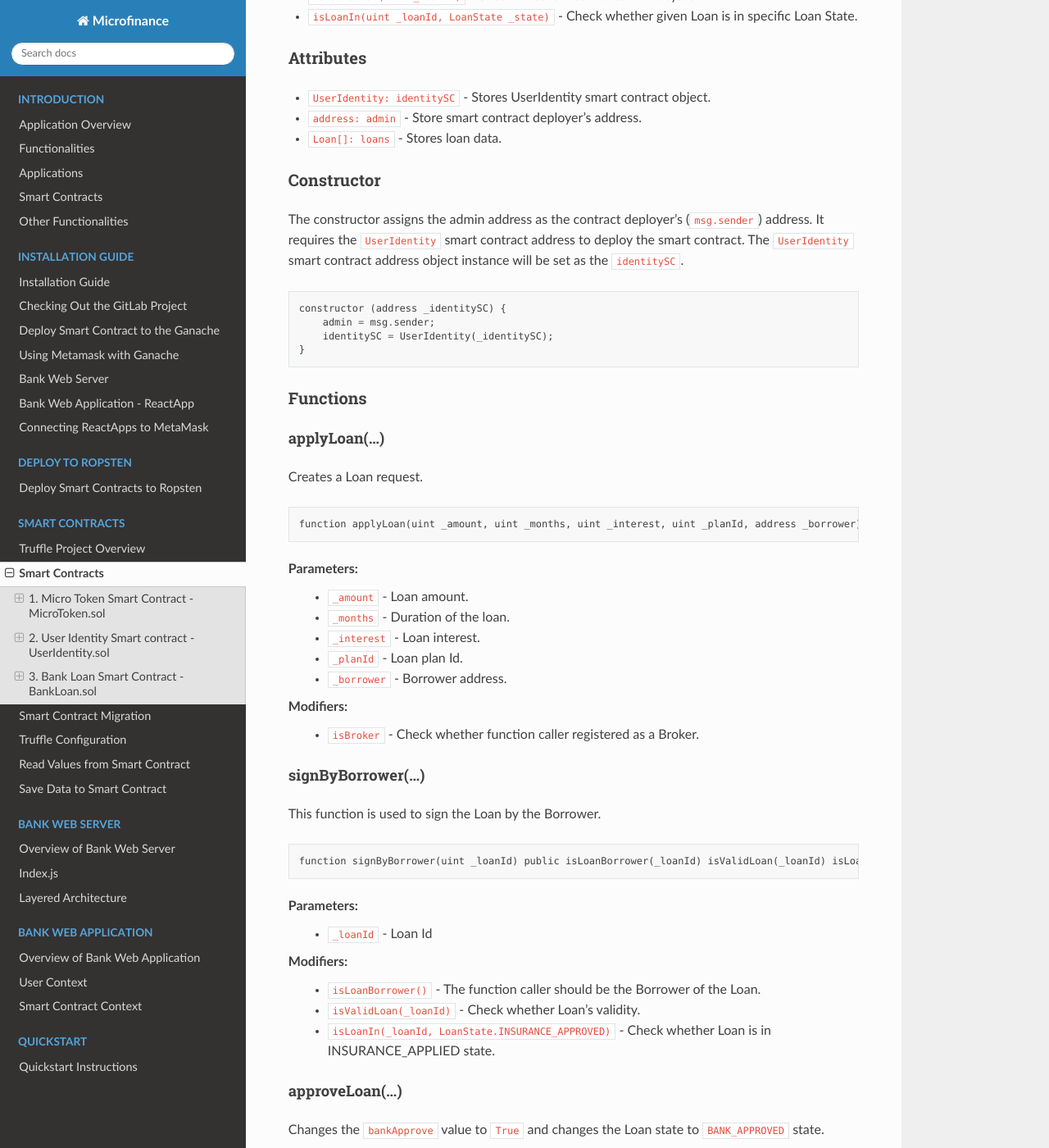
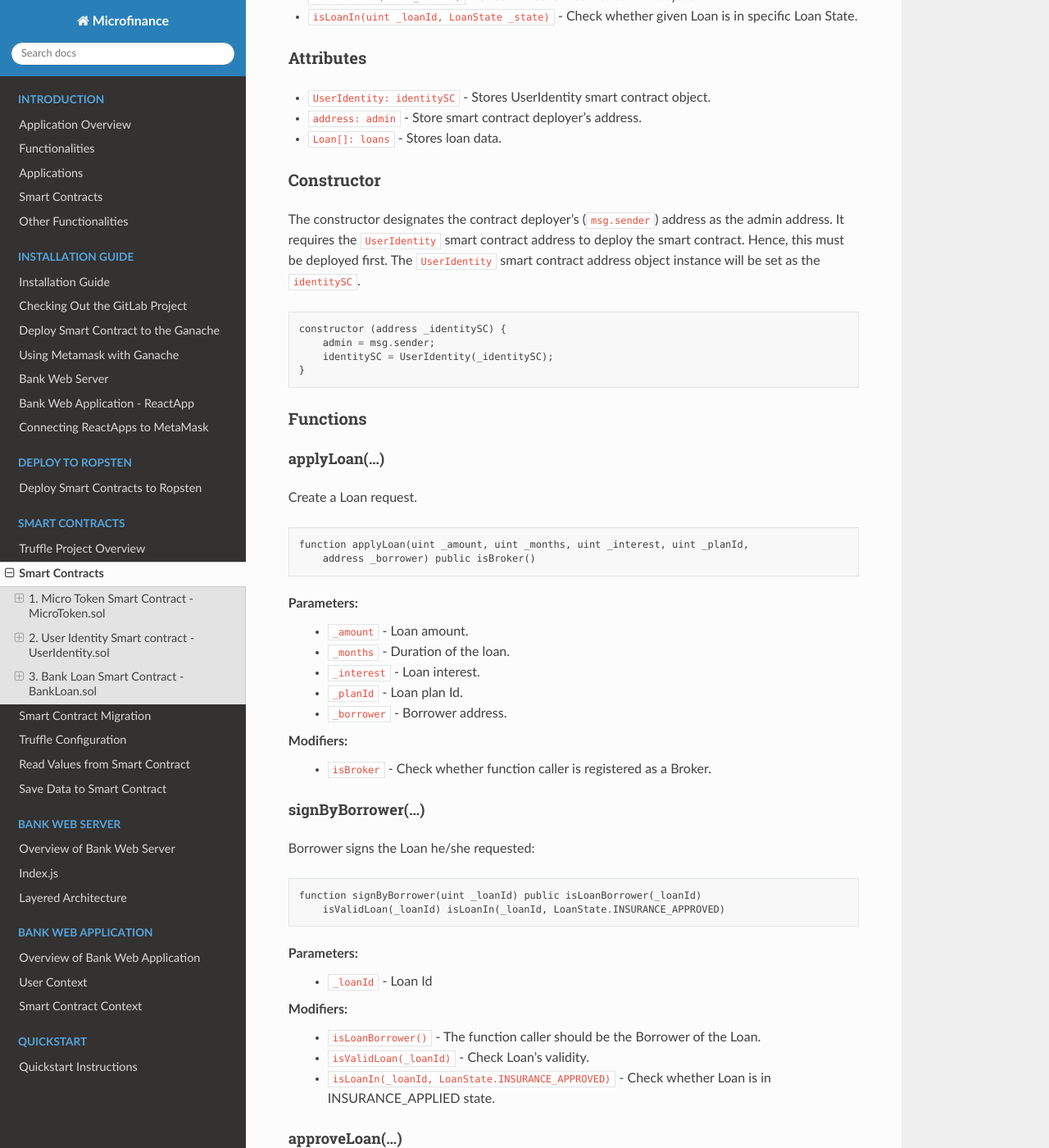
Before and after one commit to NivedithaKarthikeyan/LandregistryApp, a Sphinx documentation site: the page built from docs/source/blockchain/smartContracts.rst, in a window 1280 px wide and 1400 px high, scrolled down 9444 px. Shown: the whole window at 82% size. Built offline with Sphinx 7.4.7 and the Read the Docs theme 2.0.0, drawn with Linux system fonts in a browser that asks for light colours; some of the changed text lies outside the part shown.

Commit message:
Update docs/source/blockchain/smartContracts.rst

```diff
--- a/docs/source/blockchain/smartContracts.rst
+++ b/docs/source/blockchain/smartContracts.rst
@@ -418,8 +418,8 @@ Attributes
 Constructor
 ~~~~~~~~~~~
 
-The constructor assigns the admin address as the contract deployer's (``msg.sender``) address.
-It requires the ``UserIdentity`` smart contract address to deploy the smart contract.
+The constructor designates the contract deployer's (``msg.sender``) address as the admin address.
+It requires the ``UserIdentity`` smart contract address to deploy the smart contract. Hence, this must be deployed first.
 The ``UserIdentity`` smart contract address object instance will be set as the ``identitySC``. ::
 
     constructor (address _identitySC) {
@@ -434,9 +434,10 @@ Functions
 applyLoan(...)
 ^^^^^^^^^^^^^^
 
-Creates a Loan request. ::
+Create a Loan request. ::
 
-    function applyLoan(uint _amount, uint _months, uint _interest, uint _planId, address _borrower) public isBroker()
+    function applyLoan(uint _amount, uint _months, uint _interest, uint _planId,
+        address _borrower) public isBroker()
 
 Parameters:
     * ``_amount`` - Loan amount.
@@ -446,42 +447,44 @@ Parameters:
     * ``_borrower`` - Borrower address.
 
 Modifiers:
-    * ``isBroker`` - Check whether function caller registered as a Broker.
+    * ``isBroker`` - Check whether function caller is registered as a Broker.
 
 signByBorrower(...)
 ^^^^^^^^^^^^^^^^^^^
 
-This function is used to sign the Loan by the Borrower. ::
+Borrower signs the Loan he/she requested: ::
 
-    function signByBorrower(uint _loanId) public isLoanBorrower(_loanId) isValidLoan(_loanId) isLoanIn(_loanId, LoanState.INSURANCE_APPROVED)
+    function signByBorrower(uint _loanId) public isLoanBorrower(_loanId)
+        isValidLoan(_loanId) isLoanIn(_loanId, LoanState.INSURANCE_APPROVED)
 
 Parameters:
     * ``_loanId`` -  Loan Id
 
 Modifiers:
     * ``isLoanBorrower()`` - The function caller should be the Borrower of the Loan.
-    * ``isValidLoan(_loanId)`` - Check whether Loan's validity.
+    * ``isValidLoan(_loanId)`` - Check Loan's validity.
     * ``isLoanIn(_loanId, LoanState.INSURANCE_APPROVED)`` - Check whether Loan is in INSURANCE_APPLIED state.
 
 approveLoan(...)
 ^^^^^^^^^^^^^^^^
 
-Changes the ``bankApprove`` value to ``True`` and changes the Loan state to ``BANK_APPROVED`` state. ::
+Change the ``bankApprove`` value to ``True`` and changes the Loan state to ``BANK_APPROVED`` state. ::
 
-    function approveLoan(uint _loanId) public isAdmin() isValidLoan(_loanId) isLoanIn(_loanId, LoanState.BORROWER_SIGNED)
+    function approveLoan(uint _loanId) public isAdmin() isValidLoan(_loanId)
+        isLoanIn(_loanId, LoanState.BORROWER_SIGNED)
 
 Parameters:
     * ``_loanId`` -  Loan Id
 
 Modifiers:
     * ``isAdmin()`` - The function caller should be the Bank.
-    * ``isValidLoan(_loanId)`` - Check whether Loan's validity.
+    * ``isValidLoan(_loanId)`` - Check Loan's validity.
     * ``isLoanIn(_loanId, LoanState.BORROWER_SIGNED)`` - Check whether Loan is in BORROWER_SIGNED state.
 
 rejectLoan(...)
 ^^^^^^^^^^^^^^^
 
-Changes the ``bankApprove`` value to ``False`` and changes the Loan state to ``BANK_REJECTED`` state. ::
+Change the ``bankApprove`` value to ``False`` and changes the Loan state to ``BANK_REJECTED`` state. ::
 
     function rejectLoan(uint _loanId) public isAdmin() isValidLoan(_loanId) isLoanIn(_loanId, LoanState.BORROWER_SIGNED)
 
@@ -490,67 +493,71 @@ Parameters:
 
 Modifiers:
     * ``isAdmin()`` - The function caller should be the Bank.
-    * ``isValidLoan(_loanId)`` - Check whether Loan's validity.
+    * ``isValidLoan(_loanId)`` - Check Loan's validity.
     * ``isLoanIn(_loanId, LoanState.BORROWER_SIGNED)`` - Check whether Loan is in BORROWER_SIGNED state.
-
 
 confirmTokenTrasferToBroker(...)
 ^^^^^^^^^^^^^^^^^^^^^^^^^^^^^^^^
-Changes the Loan state to PAID_TO_BROKER. ::
 
-    function confirmTokenTrasferToBroker(uint _loanId) public isAdmin() isValidLoan(_loanId) isLoanIn(_loanId, LoanState.BANK_APPROVED)
+Change the Loan state to PAID_TO_BROKER. ::
+
+    function confirmTokenTrasferToBroker(uint _loanId) public isAdmin()
+        isValidLoan(_loanId) isLoanIn(_loanId, LoanState.BANK_APPROVED)
 
 Parameters:
     * ``_loanId`` -  Loan Id
 
 Modifiers:
     * ``isAdmin()`` - The function caller should be the Bank.
-    * ``isValidLoan(_loanId)`` - Check whether Loan's validity.
+    * ``isValidLoan(_loanId)`` - Check Loan's validity.
     * ``isLoanIn(_loanId, LoanState.PAID_TO_INSURANCE)`` - Check whether Loan is in PAID_TO_INSURANCE state.
 
 confirmTokenTrasferToBorrower(...)
 ^^^^^^^^^^^^^^^^^^^^^^^^^^^^^^^^^^
 
-Changes the Loan state to ONGOING. ::
+Change the Loan state to ONGOING. ::
 
-    function confirmTokenTrasferToBorrower(uint _loanId) public isAdmin() isValidLoan(_loanId) isLoanIn(_loanId, LoanState.PAID_TO_BROKER)
+    function confirmTokenTrasferToBorrower(uint _loanId) public isAdmin()
+        isValidLoan(_loanId) isLoanIn(_loanId, LoanState.PAID_TO_BROKER)
 
 Parameters:
     * ``_loanId`` -  Loan Id
 
 Modifiers:
     * ``isAdmin()`` - The function caller should be the Bank.
-    * ``isValidLoan(_loanId)`` - Check whether Loan's validity
+    * ``isValidLoan(_loanId)`` - Check Loan's validity
     * ``isLoanIn(_loanId, LoanState.PAID_TO_BROKER)`` - Check whether Loan is in PAID_TO_BROKER state.
 
 closeLoan(...)
 ^^^^^^^^^^^^^^
 
-Changes the Loan state to CLOSE. ::
+Change the Loan state to CLOSE. ::
 
-    function closeLoan(uint _loanId) public isAdmin() isValidLoan(_loanId) isLoanIn(_loanId, LoanState.ONGOING)
+    function closeLoan(uint _loanId) public isAdmin()
+        isValidLoan(_loanId) isLoanIn(_loanId, LoanState.ONGOING)
 
 Parameters:
     * ``_loanId`` -  Loan Id
 
 Modifiers:
     * ``isAdmin()`` - The function caller should be the Bank.
-    * ``isValidLoan(_loanId)`` - Check whether Loan's validity.
+    * ``isValidLoan(_loanId)`` - Check Loan's validity.
     * ``isLoanIn(_loanId, LoanState.ONGOING)`` - Check whether Loan is in ONGOING state.
 
 markAsDefaulted(...)
 ^^^^^^^^^^^^^^^^^^^^
 
-Changes the Loan state to DEFAULT. ::
+Change the Loan state to DEFAULT. ::
 
-    function markAsDefaulted(uint _loanId) public isAdmin() isValidLoan(_loanId) isLoanIn(_loanId, LoanState.ONGOING)
+    function markAsDefaulted(uint _loanId) public isAdmin()
+        isValidLoan(_loanId) isLoanIn(_loanId, LoanState.ONGOING)
 
 Parameters:
     * ``_loanId`` -  Loan Id
 
 Modifiers:
     * ``isAdmin()`` - The function caller should be the Bank.
-    * ``isValidLoan(_loanId)`` - Check whether Loan's validity
+    * ``isValidLoan(_loanId)`` - Check Loan's validity
     * ``isLoanIn(_loanId, LoanState.ONGOING)`` - Check whether Loan is in ONGOING state.
 
 viewLoan(...)
```
Also changed, not shown: other parts of docs/source/blockchain/smartContracts.rst (+5 -5 lines).
